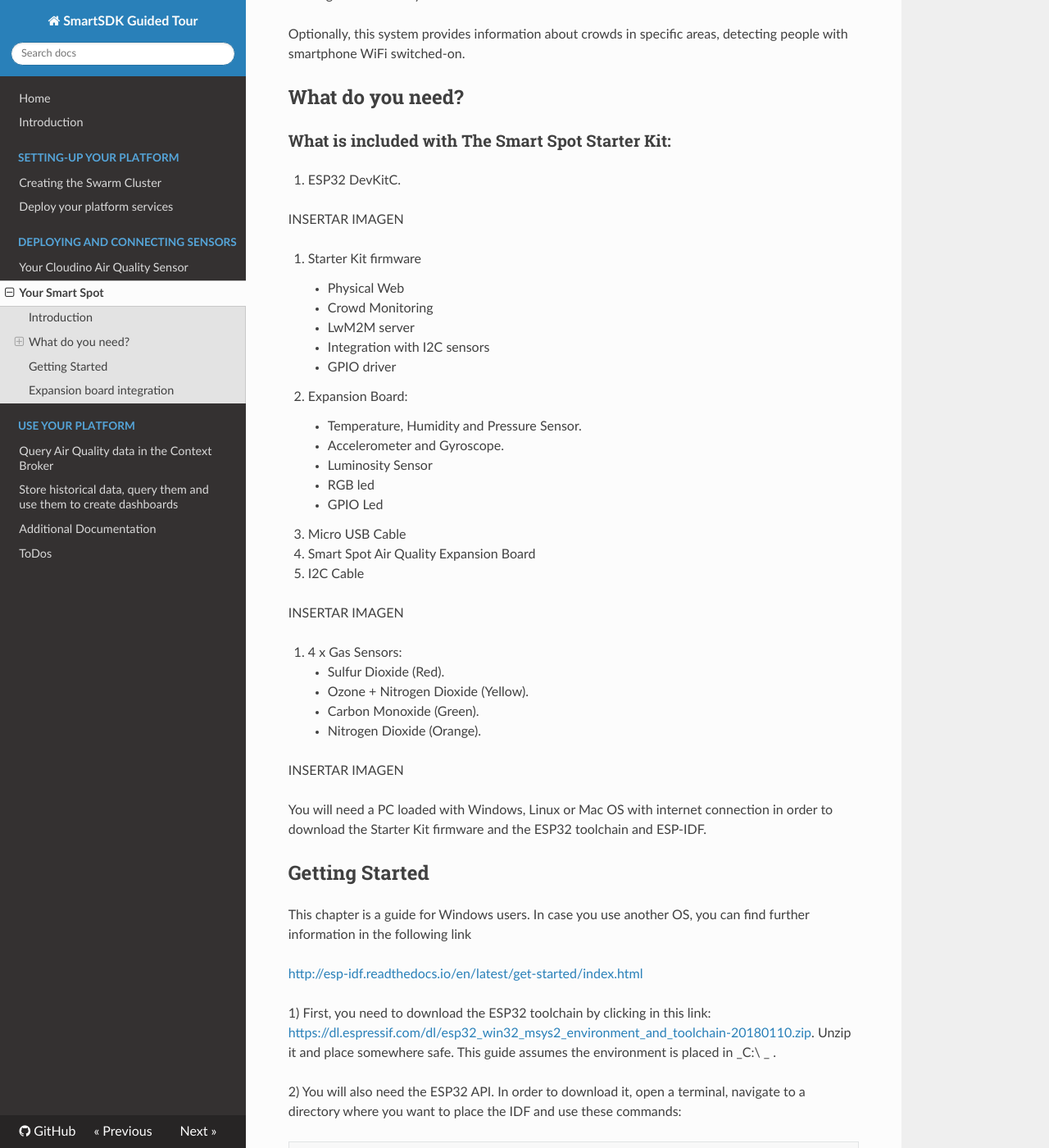
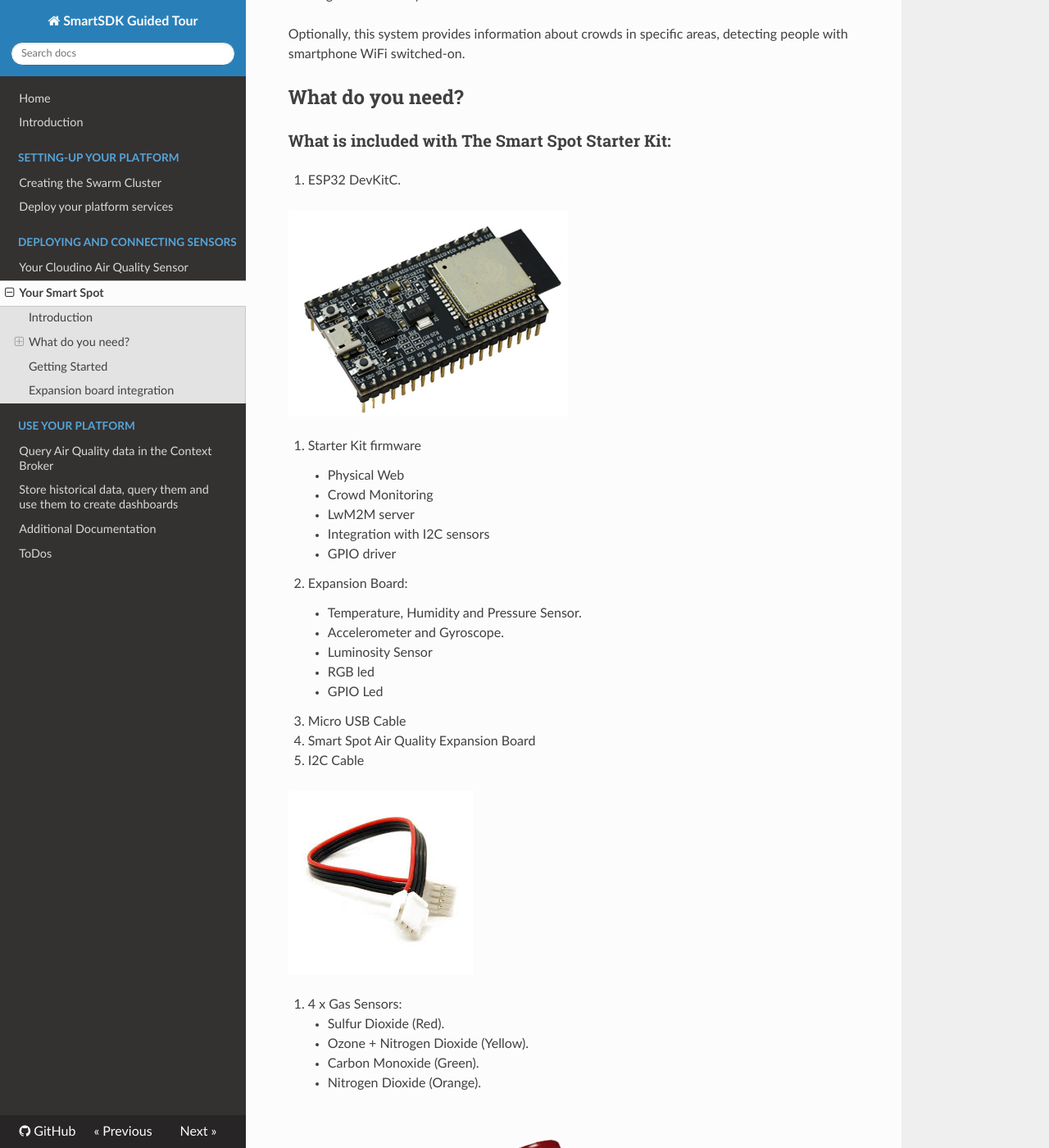
Before and after one commit to smartsdk/guided-tour, an MkDocs documentation site: the page built from docs/sensors/smartspot.md, in a window 1280 px wide and 1400 px high, scrolled down 642 px. Shown: the whole window at 82% size. Built offline with MkDocs 1.6.1, drawn with Linux system fonts in a browser that asks for light colours; nearby versions of some CDN libraries; comment, search, counter and statistics services are not loaded; old or Windows-style settings are respelled for this version of MkDocs; some of the changed text lies outside the part shown.

Commit message:
Update smartsport.md with images

```diff
--- a/docs/sensors/smartspot.md
+++ b/docs/sensors/smartspot.md
@@ -19,7 +19,7 @@ Optionally, this system provides information about crowds in specific areas, det
 
 1. ESP32 DevKitC.
 
- INSERTAR IMAGEN
+![ESP32 DevKitc](./images/ESP32-DevKitC.png)
 
 2. Starter Kit firmware
 
@@ -41,7 +41,7 @@ Optionally, this system provides information about crowds in specific areas, det
 5. Smart Spot Air Quality Expansion Board
 6. I2C Cable
 
-INSERTAR IMAGEN
+![I2C Cable](./images/I2C.png)
 
 7. 4 x Gas Sensors:
  	* Sulfur Dioxide (Red).
@@ -49,7 +49,7 @@ INSERTAR IMAGEN
  	* Carbon Monoxide (Green).
  	* Nitrogen Dioxide (Orange).
 
-INSERTAR IMAGEN
+![Gas Sensor](./images/sensor.png)
 
 You will need a PC loaded with Windows, Linux or Mac OS with internet connection in order to download the Starter Kit firmware and the ESP32 toolchain and ESP-IDF.
 
@@ -96,11 +96,11 @@ $ git clone –-https://github.com/HOP-Ubiquitous/SmartSpot\_SmartSDK\_Firmware.
 
 4) Once you downloaded everything, open the ESP32 toolchain in order to flash the firmware. Go to the directory where you placed the toolchain and execute the file mingw32.
 
-INSERTAR IMAGEN
+![Directory](./images/directory.png)
 
 5) Plug your ESP32 into your PC. Then go to Device Manager and look for its port number (i.e.: COM3).
 
-INSERTAR IMAGEN
+![Device Manager](./images/device-manager.png)
 
 You may have to download its driver in case you are not able to flash. Download it here.
 
@@ -116,7 +116,7 @@ $ python /c/Users/HOPU/GitHub/espidf/components/esptool\_py/esptool/esptool.py -
 
 ~~~
 
-INSERTAR IMAGEN
+![Commands](./images/python.png)
 
 A message like the one above should appear if you flashed the firmware successfully.
 
@@ -139,8 +139,7 @@ This is a detailed list of the expansion board components:
 
 The expansion board is completely plug and play. If you previously flashed the ESP32 correctly you will only have to plug it in its mark.
 
-INSERTAR IMAGEN
-
+![Expansion board](./images/board.png)
 
 # **Gas Sensor Integration**
 
@@ -151,7 +150,7 @@ The idea is to connect the Smart Spot Starter Kit with the gas sensors. Between
 * O3: Ozone
 * CO: Carbon monoxide
 
-INSERTAR IMAGEN
+![Sensors](./images/sensors.png)
 
 In order to carry out the connection between the expansion board and the Smart Spot Air Quality Expansion Board you only have to plug the i2c cable in both sides. You can use any i2c port you want since they all have the same behavior. Finally, plug the gas sensors in the i2c board.
 
@@ -165,7 +164,7 @@ Password: **defaultSSAP1234**
 
 You can easily share the connection with your iOS or Android.
 
-INSERTAR IMAGEN
+![Connection](./images/connection.png)
 
 ## **Monitor and Manage your sensors**
 
```
